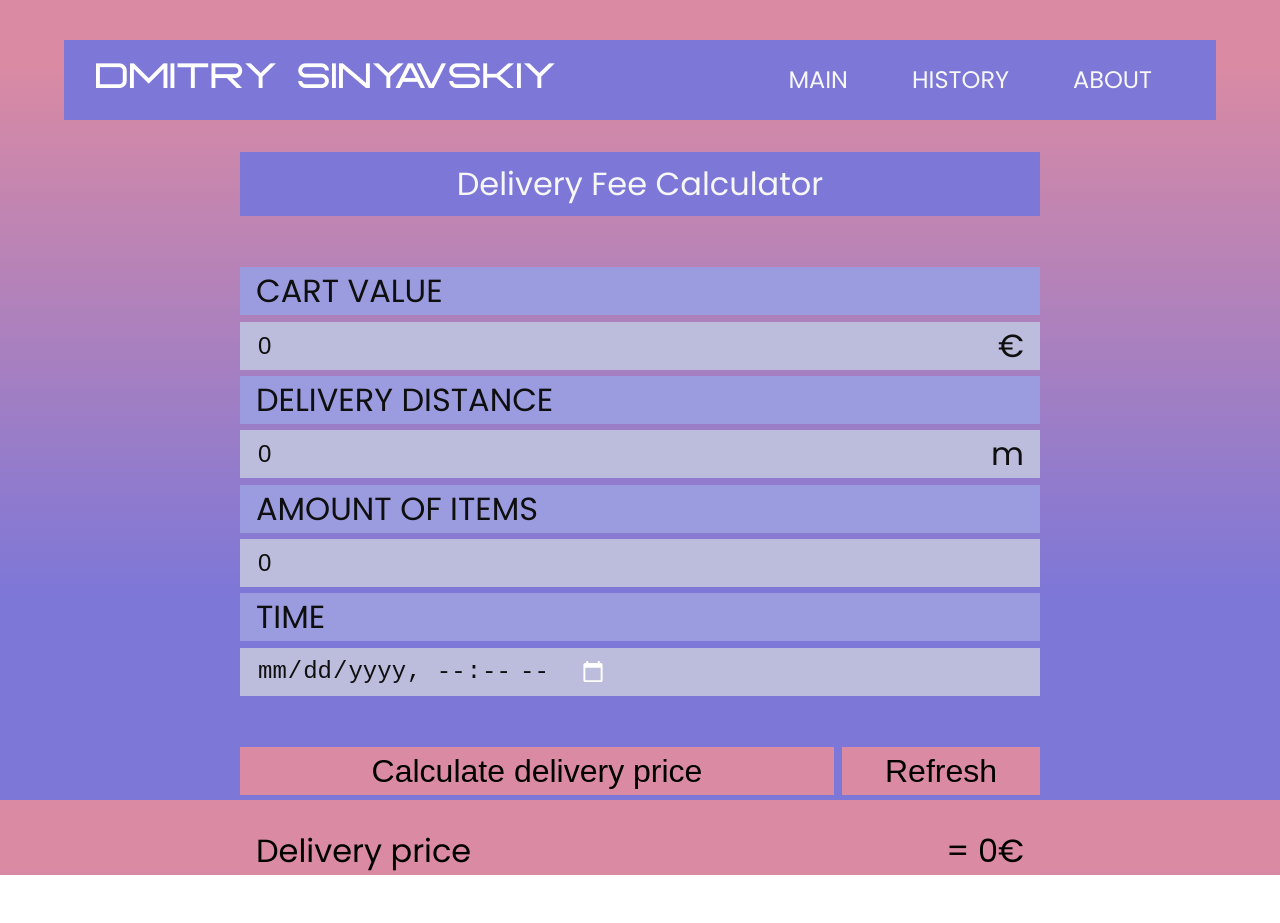
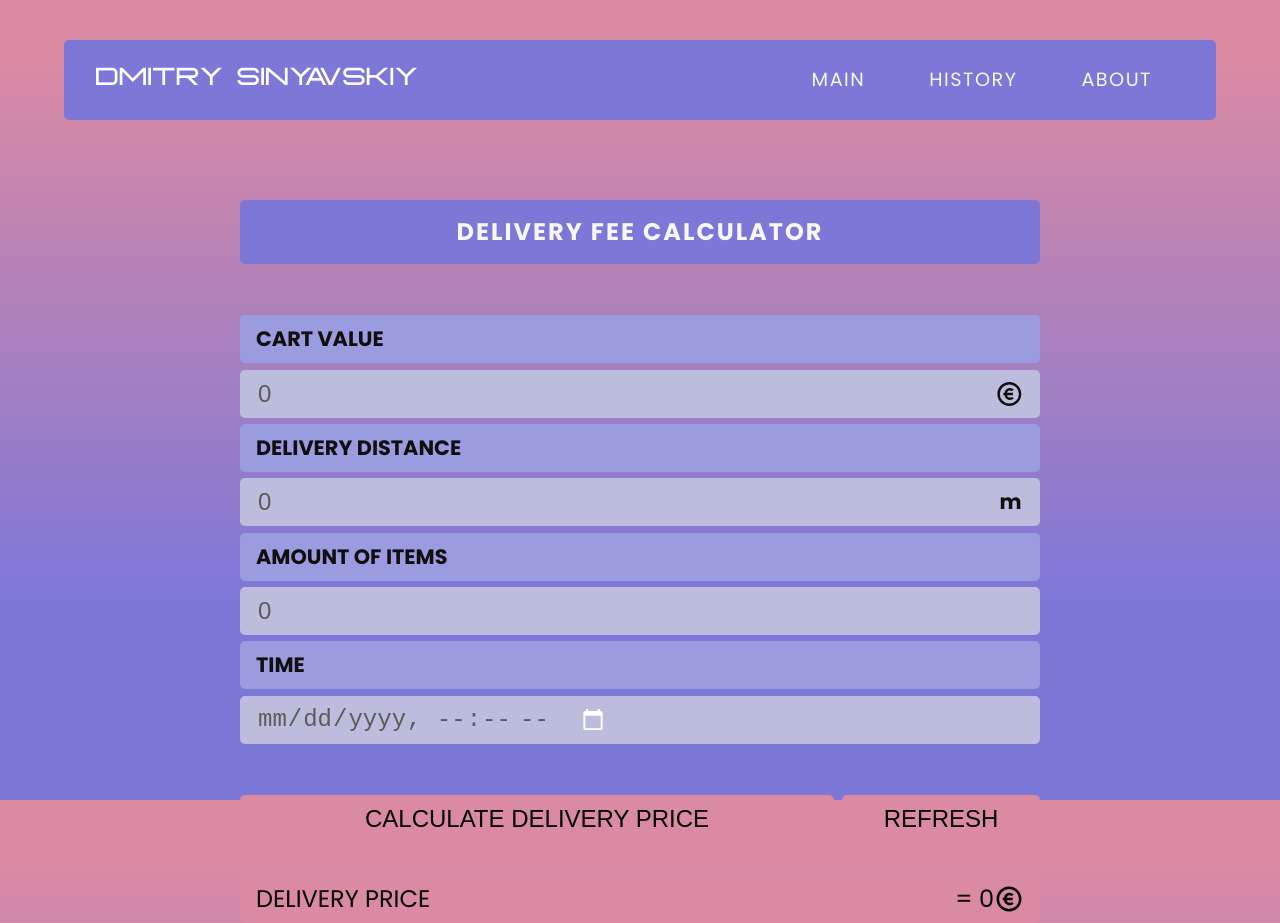
Before and after one commit to uch2ha/Delivery-Calculator, a React (Vite) app: page / in a window 1280 px wide. Before the commit the page ends 875 px from the top, so only its background shows below. Built offline with nearby package versions, Linux system fonts and the light colour scheme.

Commit message:
react icons added and main styles implemented

```diff
--- a/package.json
+++ b/package.json
@@ -12,6 +12,7 @@
     "moment-timezone": "^0.5.40",
     "react": "^18.2.0",
     "react-dom": "^18.2.0",
+    "react-icons": "^4.7.1",
     "react-router-dom": "^6.8.0"
   },
   "devDependencies": {
--- a/src/components/mainPage/MainPage.css
+++ b/src/components/mainPage/MainPage.css
@@ -4,8 +4,7 @@
   justify-content: center;
   align-items: center;
   width: 50rem;
-  font-size: 2rem;
-  margin-block: 2rem;
+  margin-top: 5rem;
 }
 
 .calculator-logo {
@@ -16,6 +15,11 @@
   display: flex;
   justify-content: center;
   align-items: center;
+  border-radius: 5px;
+  text-transform: uppercase;
+  font-weight: 700;
+  font-size: 1.5rem;
+  letter-spacing: 2px;
 }
 
 .calculator-inputs {
@@ -25,10 +29,13 @@
   align-items: center;
   width: 100%;
   margin-block: 3rem;
+  font-weight: 650;
+  font-size: 1.3rem;
 }
 
 .calculator-inputs div {
   text-transform: uppercase;
+  border-radius: 5px;
   margin-block: 0.2rem;
   height: 3rem;
   width: 100%;
@@ -62,16 +69,18 @@
   font-size: 1.5rem;
   border: none;
   background: transparent;
-  color: var(--color-black);
+  color: var(--color-light-grey);
 }
 
 .delivery-input {
   text-transform: none !important;
+  padding-right: 1.15rem;
 }
 
 .input-body input:focus {
   outline: none;
 }
+
 .date-input {
   width: fit-content !important;
 }
@@ -91,6 +100,7 @@
 }
 
 .calculator-btn div {
+  border-radius: 5px;
   height: 3rem;
   background-color: var(--color-pink);
   display: flex;
@@ -99,9 +109,11 @@
 }
 
 .calculator-btn button {
+  text-transform: uppercase;
   background: transparent;
   border: none;
-  font-size: 2rem;
+  font-size: 1.5rem;
+  font-weight: 500;
 }
 
 .btn-calculate {
@@ -110,15 +122,17 @@
 }
 
 .btn-refresh {
-  /* background-color: var(--color-purple) !important; */
   width: 25%;
 }
 
 .calculator-result {
+  border-radius: 5px;
   background-color: var(--color-pink);
   width: 100%;
   margin-top: 2rem;
   height: 3rem;
+  font-size: 1.5rem;
+  text-transform: uppercase;
 }
 
 .calculator-result div {
@@ -129,3 +143,7 @@
   justify-content: space-between;
   align-items: center;
 }
+
+.calculator-result div div {
+  padding-inline: 0rem;
+}
--- a/src/components/mainPage/MainPage.tsx
+++ b/src/components/mainPage/MainPage.tsx
@@ -3,6 +3,7 @@ import React, { useState } from 'react';
 import NavBar from '../navBar/NavBar';
 import moment from 'moment-timezone';
 import calculateDeliveryFee from '../../functionality/calculations';
+import { RiMoneyEuroCircleLine } from 'react-icons/ri';
 
 const MainPage: React.FC = (): JSX.Element => {
   const [cartValue, setCartValue] = useState(0);
@@ -80,7 +81,7 @@ const MainPage: React.FC = (): JSX.Element => {
                 value={cartValue}
                 onChange={handleInput}
               />
-              €
+              <RiMoneyEuroCircleLine size={30} />
             </span>
           </div>
           <div>
@@ -138,7 +139,10 @@ const MainPage: React.FC = (): JSX.Element => {
         <div className='calculator-result'>
           <div>
             <span>Delivery price</span>
-            <span>= {deliveryPrice}€</span>
+            <div>
+              <span>= {deliveryPrice}</span>
+              <RiMoneyEuroCircleLine size={30} />
+            </div>
           </div>
         </div>
       </div>
--- a/src/components/navBar/NavBar.css
+++ b/src/components/navBar/NavBar.css
@@ -9,6 +9,7 @@
   justify-content: space-between;
   align-items: center;
   text-transform: uppercase;
+  border-radius: 5px;
 }
 
 .nav-bar-container div {
@@ -16,7 +17,8 @@
 }
 
 .nav-bar-logo {
-  font-size: 2rem;
+  /* padding-top: 0.3rem; */
+  font-size: 1.4rem;
   font-family: 'Fearce';
 }
 .nav-bar-logo a {
@@ -25,9 +27,10 @@
 }
 
 .nav-bar-btns {
-  font-size: 1.5rem;
+  font-size: 1.2rem;
 }
 
 .nav-bar-btns span {
+  letter-spacing: 1.5px;
   padding-inline: 2rem;
 }
--- a/src/main.css
+++ b/src/main.css
@@ -1,4 +1,4 @@
-@import url('https://fonts.googleapis.com/css2?family=Poppins:wght@400;500;700&display=swap');
+@import url('https://fonts.googleapis.com/css2?family=Poppins:wght@400;500;600;700&display=swap');
 
 @font-face {
   font-family: 'Fearce';
@@ -14,6 +14,7 @@
 
   --color-black: #0f0f0f;
   --color-white: #f7f7f7;
+  --color-light-grey: #5b5b5a;
   --color-purple: #9b9be0;
   --color-blue: #7d77d8;
   --color-pink: #da8aa3;
```
Also changed, not shown: 1 other file (tests, documents, lock files or other folders).
